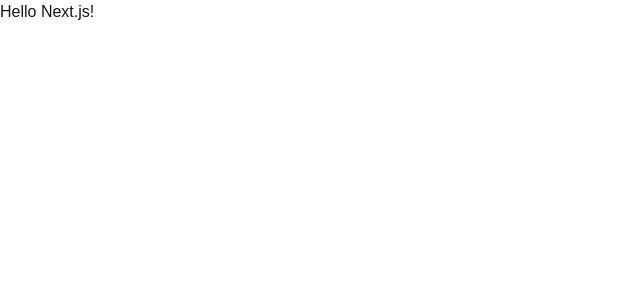
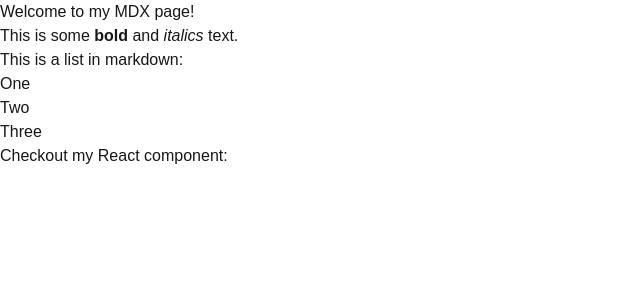
Before and after one commit to pyopyai/mdx-blog, a Next.js app: page /mdx-page in a window 1280 px wide. Shown: the top 300 px of the page, without its empty margins (0-640 px from the left). Built offline with nearby package versions, Linux system fonts and the light colour scheme.

Commit message:
複雑に戻す

```diff
--- a/app/mdx-page/page.tsx
+++ b/app/mdx-page/page.tsx
@@ -1,3 +1,5 @@
+import Welcome from '@/markdown/welcome.mdx'
+
 export default function Page() {
-  return <h1>Hello Next.js!</h1>
+  return <Welcome />
 }
```
